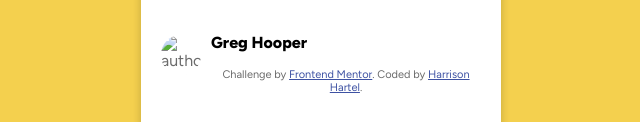
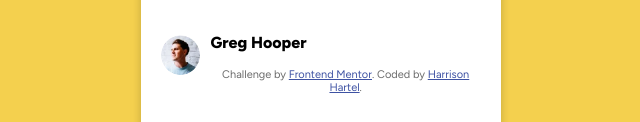
Before and after one commit to LetrahL/blog-preview-card-main, a plain HTML site: page index.html in a window 1280 px wide. Shown: the part 555-677 px from the top of the page, without its empty margins (319-959 px from the left). Drawn offline with Linux system fonts and the light colour scheme.

Commit message:
Update index.html

```diff
--- a/index.html
+++ b/index.html
@@ -25,7 +25,7 @@
     <h1 class="card-title">HTML & CSS foundations</h1>
     <p class="card-desc">These languages are the backbone of every website, defining structure, content, and presentation.</p>
   <div class="avatar">
-    <img src="./images/image-avatar.webp" alt="authors avatar">
+    <img src="./assets/images/image-avatar.webp" alt="authors avatar">
  <div class="author-info">
     <p class="author-name">Greg Hooper</p>
 
```
